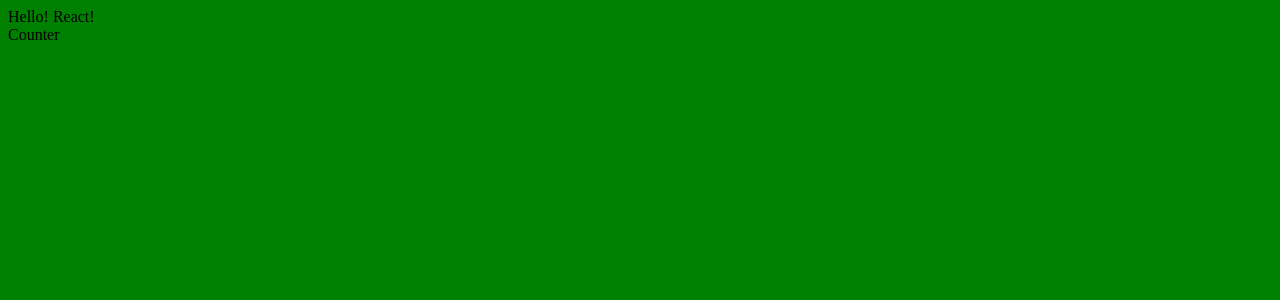
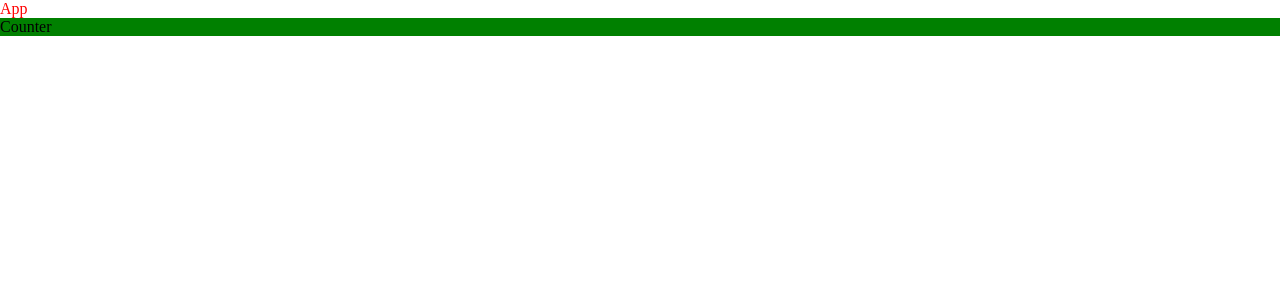
Before and after one commit to Vlad-doc/production-project, a React app: page / in a window 1280 px wide. Shown: the top 300 px of the page. Built offline with nearby package versions, Linux system fonts and the light colour scheme.

Commit message:
5. Setting up css modules

```diff
--- a/package.json
+++ b/package.json
@@ -20,6 +20,7 @@
     "@types/webpack-dev-server": "^4.7.2",
     "css-loader": "^6.9.1",
     "html-webpack-plugin": "^5.6.0",
+    "mini-css-extract-plugin": "^2.7.7",
     "sass": "^1.70.0",
     "sass-loader": "^14.0.0",
     "style-loader": "^3.3.4",
--- /dev/null
+++ b/src/App.tsx
@@ -0,0 +1,13 @@
+import Counter from './components/Counter'
+import './styles.scss'
+
+const App = () => {
+  return (
+    <>
+        <div className='app'>App</div>
+        <Counter/>
+    </>
+  )
+}
+
+export default App
--- /dev/null
+++ b/src/components/Counter.module.scss
@@ -0,0 +1,3 @@
+.body {
+    background: green;
+}
--- a/src/components/Counter.tsx
+++ b/src/components/Counter.tsx
@@ -1,8 +1,8 @@
-import './Counter.scss';
+import sc from './Counter.module.scss';
 
 const Counter = () => {
   return (
-    <div>Counter</div>
+    <div className={sc.body}>Counter</div>
   )
 }
 
--- /dev/null
+++ b/src/declarations.d.ts
@@ -0,0 +1,4 @@
+declare module "*.scss" {
+    const content: { [className: string]: string };
+    export = content;
+  }
--- a/src/index.tsx
+++ b/src/index.tsx
@@ -1,10 +1,8 @@
 import { render } from "react-dom";
-import Counter from "./components/Counter";
+
+import App from "./App";
 
 render(
-    <div>
-        Hello! React!
-        <Counter/>
-    </div>,
+    <App/>,
     document.getElementById('root')
 );
--- /dev/null
+++ b/src/styles.scss
@@ -0,0 +1,9 @@
+* {
+    margin: 0;
+    padding: 0;
+    box-sizing: border-box;
+}
+
+.app {
+    color: red;
+}
```
Also changed, not shown: 4 other files (tests, documents, lock files or other folders).
